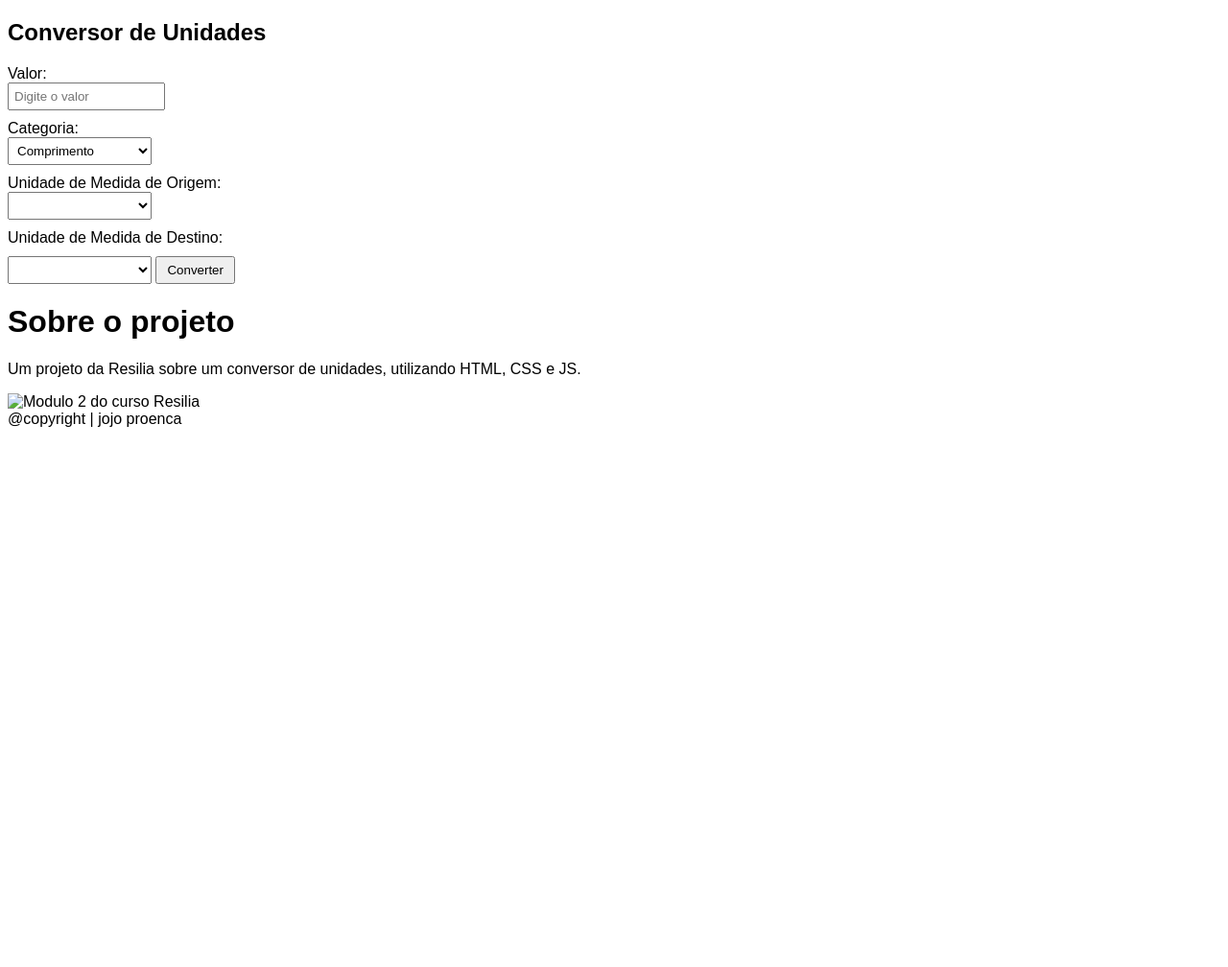
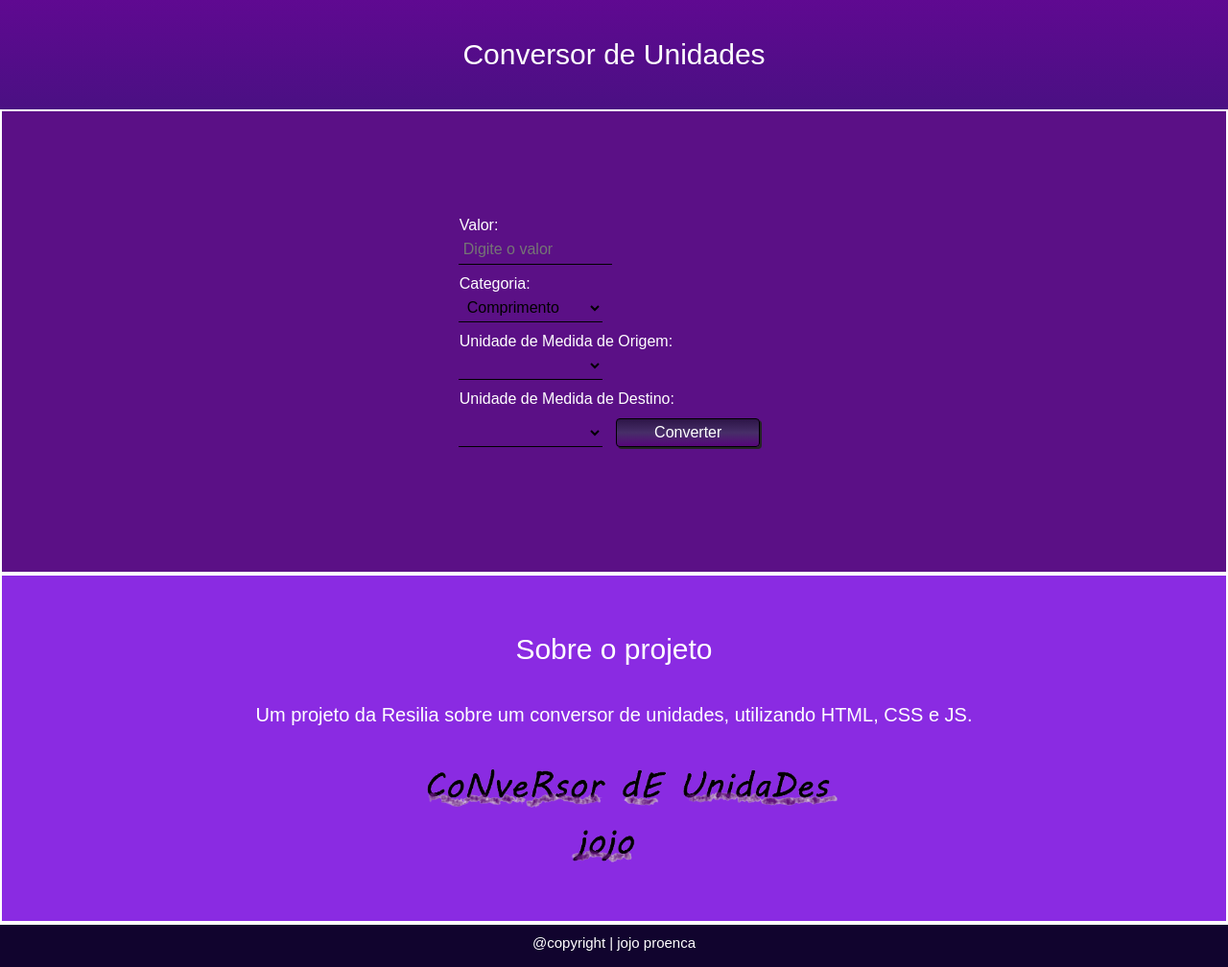
Before and after one commit to JojoPrc/Conversor-de-undades, a plain HTML site: page index.html in a window 1280 px wide. Shown: the whole page at 96% size. Before the commit the page ends 800 px from the top, so only its background shows below. Drawn offline with Linux system fonts and the light colour scheme.

Commit message:
Adicionando as modificações do css

```diff
--- a/css/style.css
+++ b/css/style.css
@@ -1,22 +1,141 @@
+*{
+  margin: 0;
+  padding: 0;
+  border: 0;
+  font-size: 100%;
+  font: inherit;
+  vertical-align: baseline;
+}
+
 body {
       font-family: Arial, sans-serif;
+      background:linear-gradient( rgb(95, 9, 145), rgb(4, 39, 83),rgb(95, 9, 145));
+      color: white;
 }
+
+/* fixar as 3 caixas */
+
+section, main,footer
+{
+  height: 20vh;
+}
+
+/* Titulo da pagina */
+
+#titulo{
+  font-size: 30px;
+  margin: 20px;
+  text-align: center;
+  padding: 20px;
+}
+
+/* section do forms:para ter um ajuste melhor */
+
+section{
+  background-color: rgb(91, 16, 134);
+  display: flex;
+  width: 100%;
+  height: 100%;
+}
+
+/* fidildeset: Arrumar o corpo do forms */
+
+fieldset{
+  border: 2px solid;
+  height: 60vh;
+  align-items: center;
+  width: 100%;
+  display: flex;
+  align-items: center;
+  justify-content: center;
+  flex-direction: column;
+}
+
+/* label:escrita do input */
+
 label {
   display: block;
   margin-top: 10px;
+  padding: 1px;
 }
+
+/* Input:Local onde se digita o valor */
+
 input[type="number"] {
   width: 150px;
   padding: 5px;
+  height: 20px;
+  border: none;
+  background: none;
+  border-bottom: 1px solid black;
 }
-    select {
+
+/* Select: seleçao dos valores */
+
+select
+{ width: 150px;
+  padding: 5px;
+  height: 30px;
+  color: black;
+  border: none;
+  background: none;
+  border-bottom: 1px solid black;
+}
+
+/* buttom:botao:) */
+
+ button {
+  color: white;
+  margin: 10px;
+  height: 30px;
+  padding: 5px 10px;
   width: 150px;
-      padding: 5px;
+  background:linear-gradient(rgb(45, 21, 71),rgb(71, 46, 104) ,rgb(86, 6, 122));
+  border:1px solid black;
+  box-shadow: 2px 2px rgb(36, 36, 36);
+  border-radius: 4px;
 }
-    button {
-      padding: 5px 10px;
-      margin-top: 10px;
+
+button:hover
+{
+  background:linear-gradient(rgb(163, 42, 219),rgb(144, 92, 212) ,rgb(51, 51, 148));
 }
+
+/* O resultado das conversoes */
+
 #result {
+  color: black;
   margin-top: 20px;
+  border-bottom: 1px solid rgb(240, 240, 240);
 }
+
+/* texto do documento, junto com as imagens */
+
+main{
+  font-size: 20px;
+  background-color: blueviolet;
+  height: 40vh;
+  display: flex;
+  align-items: center;
+  justify-content: space-around;
+  flex-direction: column;
+  padding: 20px;
+  border: 2px solid;
+}
+
+/* imagem */
+
+img{
+  height: 200px;
+}
+
+/* rodape do document */
+
+footer{
+  font-size: 15px;
+  border-top: 2px solid white;
+  padding: 10px;
+  text-align: center;
+  height: 3vh;
+  background-color: rgb(17, 4, 46);
+}
--- a/index.html
+++ b/index.html
@@ -7,8 +7,11 @@
   <script src="js/script.js"></script>
 </head>
 </html>
-  <h2>Conversor de Unidades</h2>
+<!-- titulo da pagina -->
+  <h2 id="titulo">Conversor de Unidades</h2>
+  <!-- todo o corpo do formulario da conversor -->
   <section>
+    <fieldset>
         <form id="converterForm">
         <label for="inputValue">Valor:</label>
         <input type="number" id="inputValue" placeholder="Digite o valor" required>
@@ -30,10 +33,15 @@
         <button type="submit" onclick="convert(event)">Converter</button>
       </form>
     <p id="result"></p>
+  </fieldset>
 </section>
-<h1>Sobre o projeto</h1>
+ <!-- texto e imagem do documento -->
+<main>
+<h1 id="titulo">Sobre o projeto</h1>
 <p>Um projeto da Resilia sobre um conversor de unidades, utilizando HTML, CSS e JS.</p>
-<img src="img/titulo.png" alt="Modulo 2 do curso Resilia">
+<img src="img/titulo.png" alt="Conversor de Unidade  JOJO!">
+</main>
+<!-- rodape do documento -->
 <footer>
   @copyright | jojo proenca
 </footer>
```
Also changed, not shown: js/script.js (+7 -2 lines), img/titulo.png (added). Lines whose indentation alone changed are shown as unchanged.
